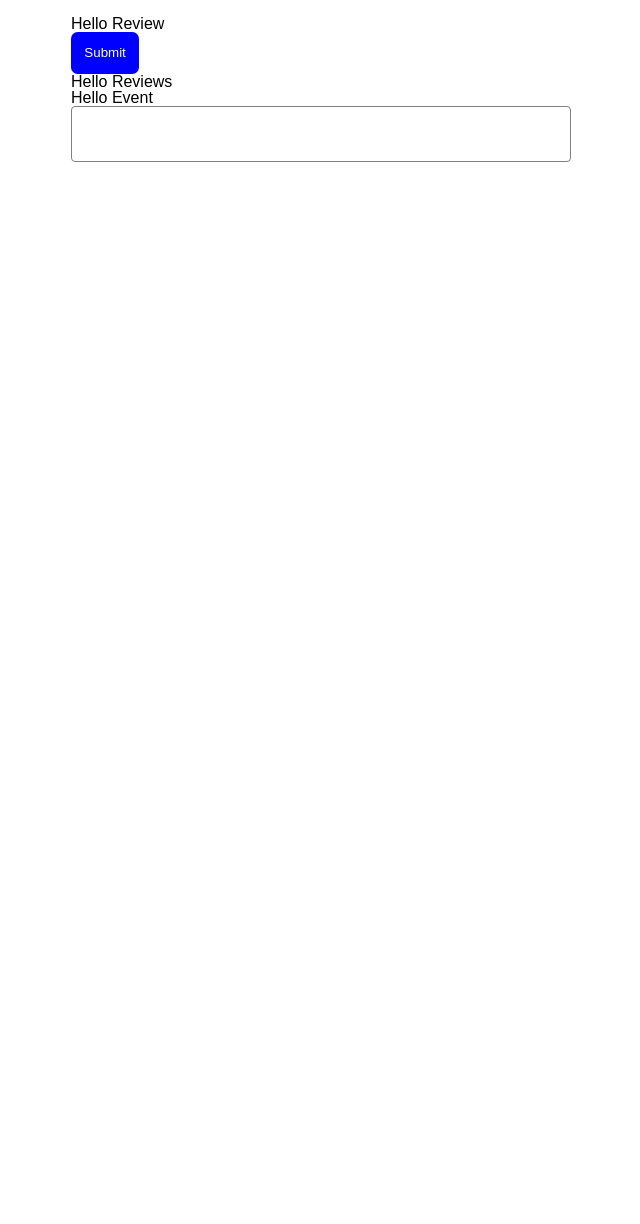
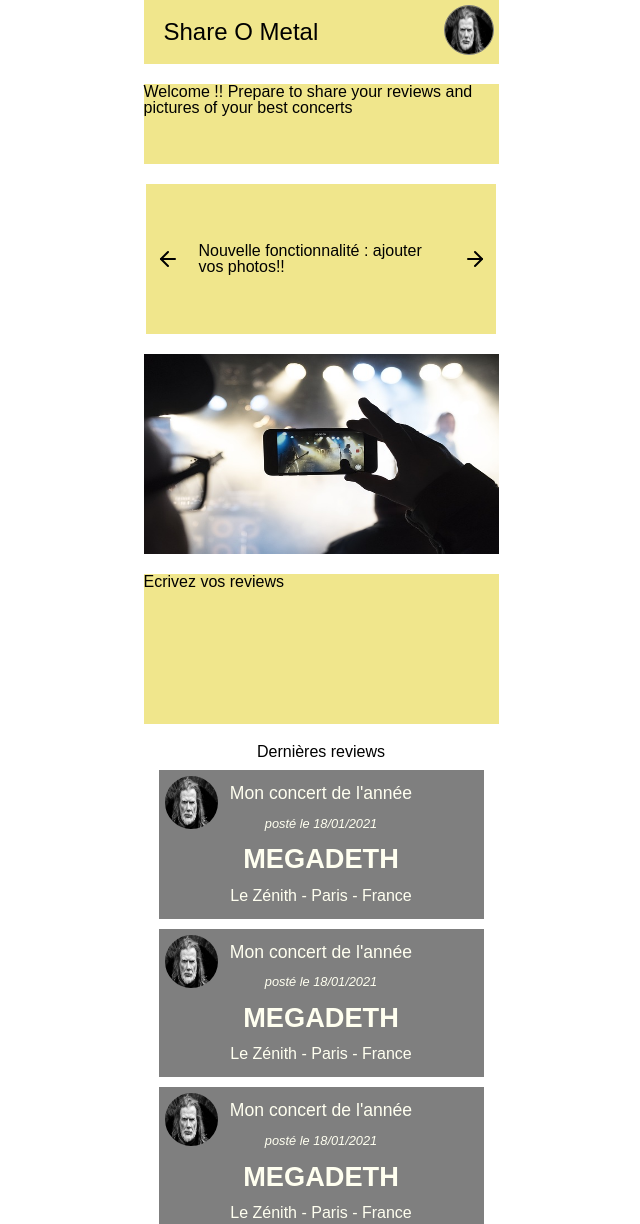
Before and after one commit to fmillox/Metal-Addict-front, a React app: page / in a window 1280 px wide. Shown: the top 1224 px of the page, without its empty margins (319-959 px from the left). Before the commit the page ends 800 px from the top, so only its background shows below. Built offline with nearby package versions, Linux system fonts and the light colour scheme.

Commit message:
homepage first raw version

```diff
--- a/package.json
+++ b/package.json
@@ -60,6 +60,7 @@
     "prop-types": "^15.7.2",
     "react": "^16.13.1",
     "react-dom": "^16.13.1",
+    "react-feather": "^2.0.9",
     "react-redux": "^7.2.2",
     "react-router-dom": "^5.2.0",
     "redux": "^4.0.5",
--- a/src/components/App/index.js
+++ b/src/components/App/index.js
@@ -2,12 +2,11 @@
 import React from 'react';
 
 // == Import
+import Home from 'src/components/Home';
 import Review from 'src/components/Review';
 import Button from 'src/components/Button';
 import Reviews from 'src/components/Reviews';
-
 import Event from 'src/components/Event';
-
 import TextFieldInput from 'src/components/TextFieldInput';
 
 import './styles.scss';
@@ -15,11 +14,7 @@
 // == Composant
 const App = () => (
   <div className="app">
-    <Review />
-    <Button />
-    <Reviews />
-    <Event />
-    <TextFieldInput />
+    <Home />
   </div>
 );
 
--- a/src/components/App/styles.scss
+++ b/src/components/App/styles.scss
@@ -1,4 +1,3 @@
 .app {
-  width: 500px;
-  margin: 1em auto;
+  width: 100%;
 }
--- /dev/null
+++ b/src/components/Home/home.scss
@@ -0,0 +1,95 @@
+.home {
+  width: 100%;
+  display: flex;
+  flex-direction: column;
+  align-items: center;
+
+  .header {
+    width: 355px;
+    background-color: khaki;
+    display: flex;
+    align-items: center;
+    padding: 20px;
+    font-size: 1.5em;
+    position: relative;
+
+    .image {
+      border-radius: 50%;
+      position: absolute;
+      top: 5px;
+      right: 5px;
+      width: 50px;
+      height: 50px;
+      display: inline-block;
+      border: gray 1px solid;
+
+
+      .image-content {
+        width: 100%;
+        height: 100%;
+        border-radius: inherit;
+      }
+    }
+  }
+
+  .introduction {
+    width: 355px;
+    height: 80px;
+    background-color: khaki;
+    margin-top: 20px;
+  }
+
+  .news {
+    width: 350px;
+    height: 150px;
+    display: flex;
+    flex-wrap: nowrap;
+    justify-content: space-around;
+    align-items: center;
+    margin-top: 20px;
+    background-color: khaki;
+
+    .news-content {
+      width: 70%;
+    }
+  }
+
+  .firstImage {
+    width: 355px;
+    height: 200px;
+    margin-top: 20px;
+
+    .image{
+      width: 100%;
+      height: 100%;
+    }
+  }
+
+  .description {
+    width: 355px;
+    height: 150px;
+    margin-top: 20px;
+    background-color: khaki;
+  }
+
+  .lastReviews {
+    text-align: center;
+    margin-top: 20px;
+  }
+
+  .about {
+    margin-top: 20px;
+    width: 355px;
+    height: 150px;
+    background-color: khaki;
+    text-align: center;
+  }
+
+  .footer {
+    margin-top: 20px;
+    width: 355px;
+    height: 100px;
+    background-color: khaki;
+    text-align: center;
+  }
+}
--- /dev/null
+++ b/src/components/Home/index.js
@@ -0,0 +1,40 @@
+import React from 'react';
+
+import './home.scss';
+
+import { ArrowLeft, ArrowRight } from 'react-feather';
+
+import firstPicture from 'src/images/concert5.jpg';
+import dave from 'src/images/dave.jpg';
+
+import Reviews from 'src/components/Reviews';
+
+const Home = () => (
+  <div className="home">
+    <header className="header">
+      <h1>Share O Metal</h1>
+      <div className="image"><img src={dave} className="image-content" alt="" /></div>
+    </header>
+    <div className="introduction">
+      Welcome !! Prepare to share your reviews and pictures of your best concerts
+    </div>
+    <div className="news">
+      <ArrowLeft />
+      <p className="news-content">Nouvelle fonctionnalité : ajouter vos photos!!</p>
+      <ArrowRight />
+    </div>
+    <div className="firstImage">
+      <img src={firstPicture} className="image" alt="" />
+    </div>
+    <div className="description"> Ecrivez vos reviews</div>
+    <h2 className="lastReviews">Dernières reviews</h2>
+    <Reviews />
+    <div className="about">About</div>
+    <div className="firstImage">
+      <img src={firstPicture} className="image" alt="" />
+    </div>
+    <div className="footer">Footer</div>
+  </div>
+);
+
+export default Home;
--- a/src/components/Review/index.js
+++ b/src/components/Review/index.js
@@ -2,8 +2,18 @@
 
 import './review.scss';
 
+import dave from 'src/images/dave.jpg';
+
 const Review = () => (
-  <div>Hello Review</div>
+  <article className="review">
+    <div className="image"><img src={dave} className="image-content" alt="" /></div>
+    <div className="content">
+      <h3 className="title">Mon concert de l'année </h3>
+      <p className="date">posté le 18/01/2021</p>
+      <p className="name">Megadeth</p>
+      <p className="venue">Le Zénith - Paris - France</p>
+    </div>
+  </article>
 );
 
 export default Review;
--- a/src/components/Review/review.scss
+++ b/src/components/Review/review.scss
@@ -0,0 +1,52 @@
+.review {
+  width: 325px;
+  margin: 10px auto;
+  background-color: rgba(0, 0, 0, 0.5);
+  position: relative;
+
+  .image {
+    border-radius: 50%;
+    position: absolute;
+    top: 5px;
+    left: 5px;
+    width: 55px;
+    height: 55px;
+    display: inline-block;
+    border: gray 1px solid;
+
+
+    .image-content {
+      width: 100%;
+      height: 100%;
+      border-radius: inherit;
+    }
+  }
+
+  .content {
+    text-align: center;
+    color: ivory;
+
+    .title {
+      display: inline-block;
+      font-size: 1.1em;
+      margin: 15px 0;
+    }
+
+    .date {
+      font-style: italic;
+      font-size: .8em;
+    }
+
+    .name {
+      text-transform: uppercase;
+      margin: 15px 0;
+      font-size: 1.7em;
+      font-weight: 700;
+    }
+
+    .venue {
+      display: inline-block;
+      margin-bottom: 15px;
+    }
+  }
+}
--- a/src/components/Reviews/index.js
+++ b/src/components/Reviews/index.js
@@ -2,8 +2,14 @@
 
 import './reviews.scss';
 
+import Review from 'src/components/Review';
+
 const Reviews = () => (
-  <div>Hello Reviews</div>
+  <div className="reviews">
+    <Review />
+    <Review />
+    <Review />
+  </div>
 );
 
 export default Reviews;
```
Also changed, not shown: src/images/concert1.jpg (added), src/images/concert2.jpg (added), src/images/concert3.jpg (added), src/images/concert4.jpg (added), src/images/concert5.jpg (added), src/images/concert6.jpg (added), src/images/concert7.jpg (added), src/images/concert8.jpg (added), src/images/concert9.jpg (added), src/images/dave.jpg (added), 1 other file.
